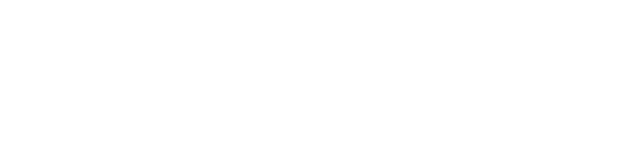
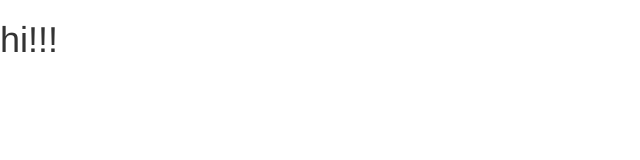
Before and after one commit to ganjisuresh/task2, a plain HTML site: page index.html in a window 1280 px wide. Shown: the whole page, without its empty margins (0-640 px from the left). Drawn offline with nearby package versions, Linux system fonts and the light colour scheme.

Commit message:
second task

```diff
--- a/index.html
+++ b/index.html
@@ -11,7 +11,7 @@
 </head>
 <body>
 
-
+    	<h1>hi!!!</h1>
 
     </div>
 </body>
```
